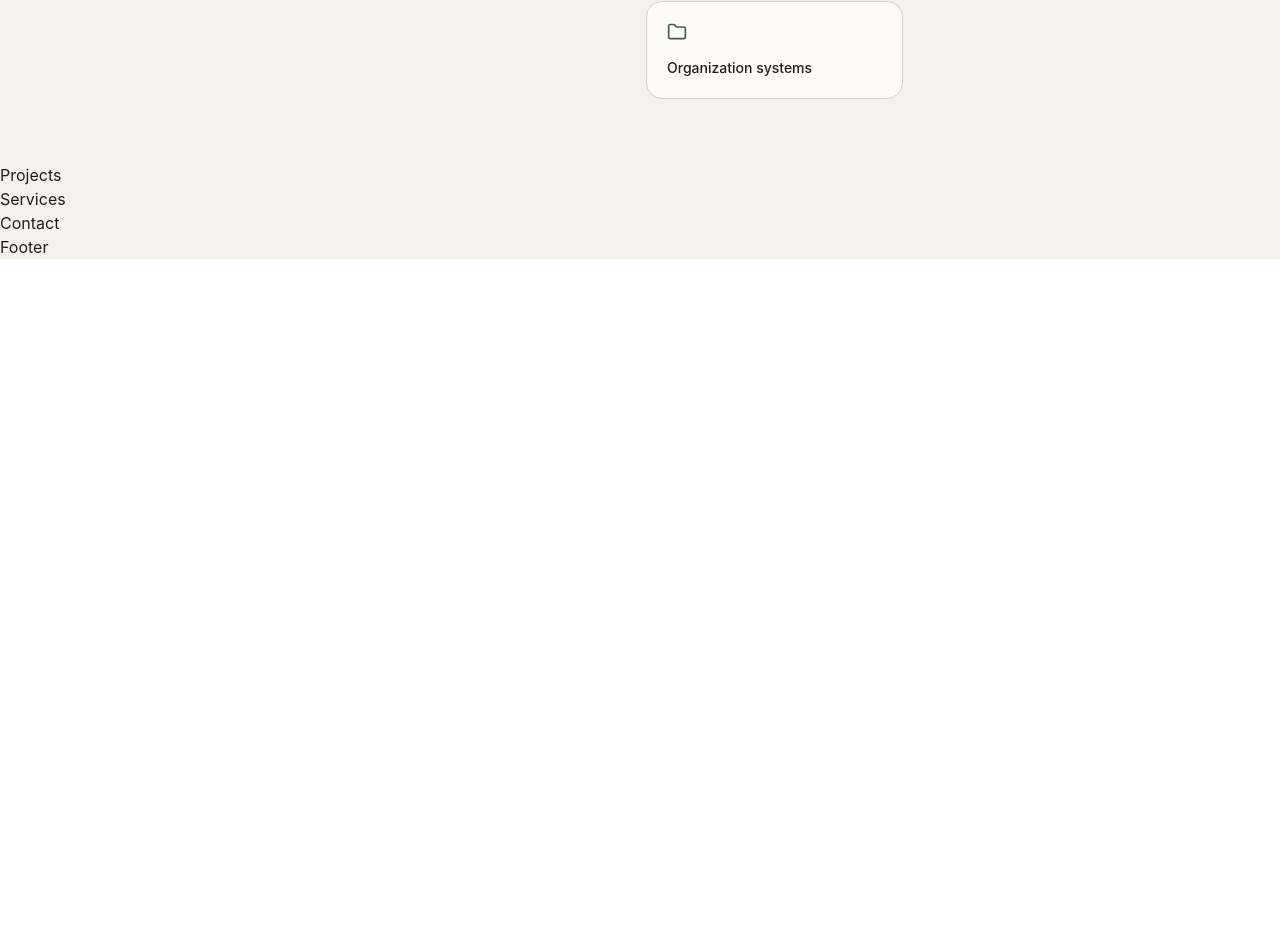
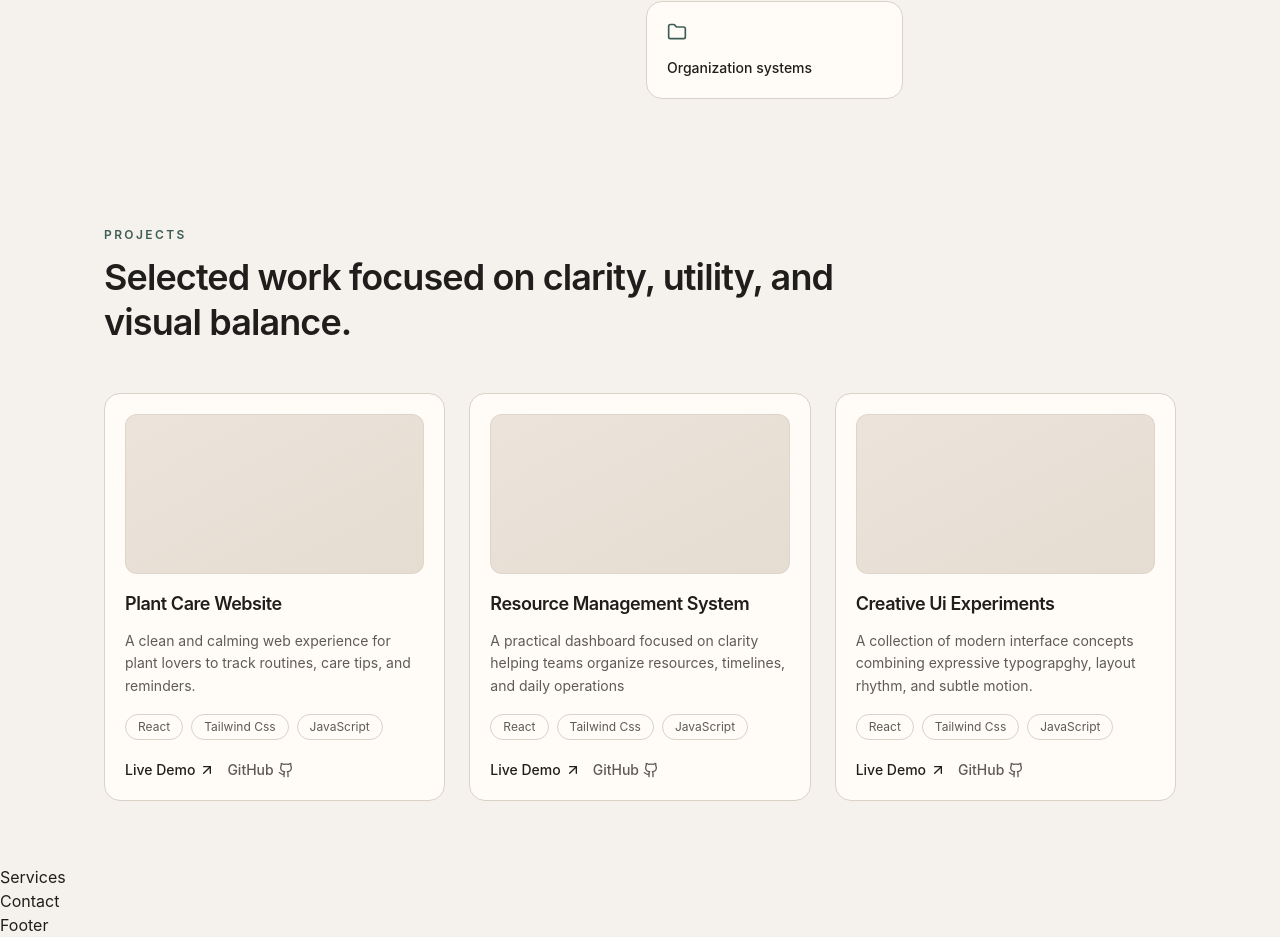
Before and after one commit to Berita-Winnie/berita-s_portfolio, a React (Vite) app in the folder berita-s_portfolio/: page / in a window 1280 px wide. Shown: the part 1767-2704 px from the top of the page. Before the commit the page ends 2026 px from the top, so only its background shows below. Built offline with nearby package versions, Linux system fonts and the light colour scheme.

Commit message:
Completed layout and styling for projects scetion

```diff
--- a/berita-s_portfolio/src/components/Projects.jsx
+++ b/berita-s_portfolio/src/components/Projects.jsx
@@ -1,7 +1,62 @@
-import React from 'react'
+import { ArrowUpRight, Github } from 'lucide-react'
+import SectionHeading from './SectionHeading'
+import { projects } from '../data/content'
 
 const Projects = () => {
-  return <div>Projects</div>
+  return (
+    <section
+      id="projects"
+      className="relative mx-auto w-full max-w-6xl overflow-hidden px-6 py-16 lg:px-10 "
+    >
+      <SectionHeading
+        eyebrow="Projects"
+        title="Selected work focused on clarity, utility, and visual balance."
+      />
+
+      <div className="grid gap-6 md:grid-cols-2 xl:grid-cols-3">
+        {projects.map((project) => (
+          <article
+            key={project.title}
+            className="group rounded-2xl border border-[var(--line)] bg-[var(--surface)] p-5 transition duration-300 hover:-translate-y-1 hover:shadow-sm "
+          >
+            <div className="mb-4 h-40 rounded-xl border border-[var(--line)]/70 bg-gradient-to-br from-[#ece4da] to-[#e5ddd2]" />
+            <h3 className="text-lg font-semibold tracking-tight">
+              {project.title}
+            </h3>
+            <p className="mt-3 text-sm leading-relaxed text-[var(--text-muted)] ">
+              {project.description}
+            </p>
+            <div className="mt-4 flex flex-wrap gap-2">
+              {project.tech.map((item) => (
+                <span
+                  key={item}
+                  className="rounded-full border border-[var(--line)] px-3 py-1  text-xs text-[var(--text-muted)]"
+                >
+                  {item}
+                </span>
+              ))}
+            </div>
+
+            <div className="mt-5 flex items-center gap-3">
+              <a
+                href={project.liveurl}
+                className="inline-flex items-center gap-1 text-sm font-medium transition-colors duration-300 hover:text-[var(--accent)]"
+              >
+                Live Demo
+                <ArrowUpRight className="h-4 w-4" />
+              </a>
+              <a
+                href={project.githubUrl}
+                className="inline-flex items-center gap-1 text-sm font-medium text-[var(--text-muted)] transition-colors duration-300  hover:text-[var(--text)]"
+              >
+                GitHub <Github className="h-4 w-4" />
+              </a>
+            </div>
+          </article>
+        ))}
+      </div>
+    </section>
+  )
 }
 
 export default Projects
```
